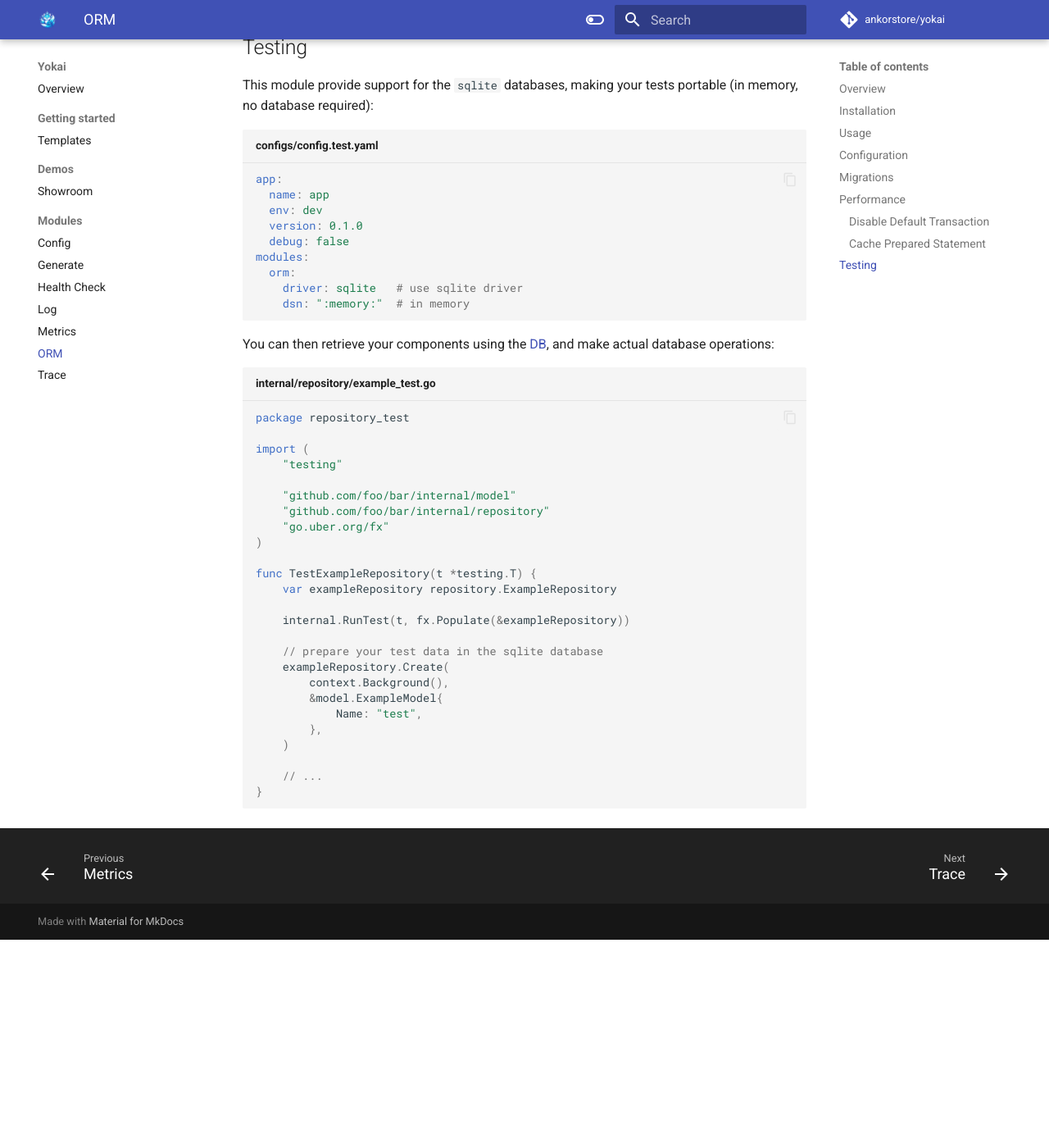
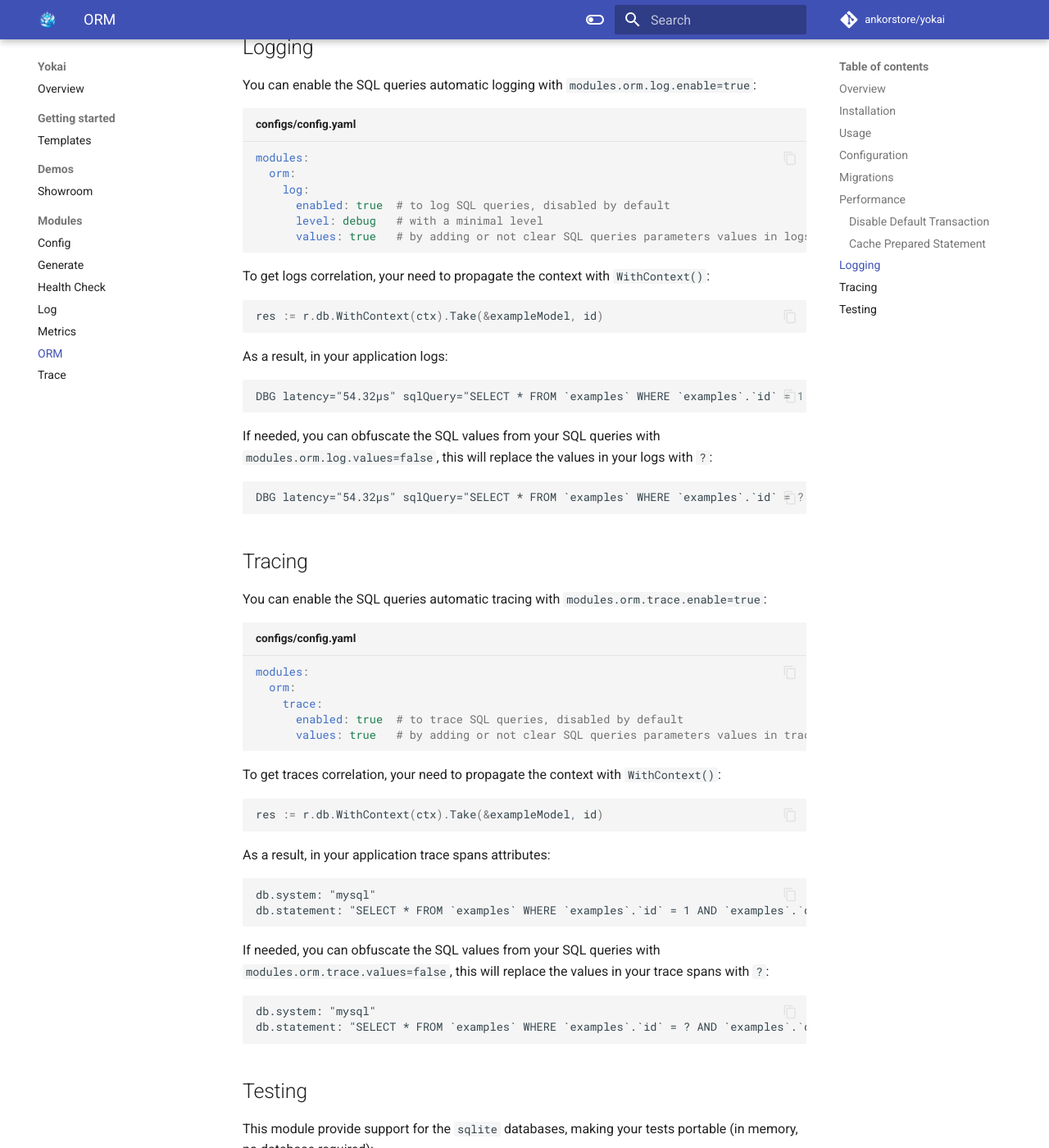
Before and after one commit to ankorstore/yokai, an MkDocs documentation site: the page built from docs/modules/fxorm.md, in a window 1280 px wide and 1400 px high, scrolled down 5444 px. Shown: the whole window at 82% size. Built offline with MkDocs 1.6.1 and Material for MkDocs 9.7.7, drawn with Linux system fonts in a browser that asks for light colours; comment, search, counter and statistics services are not loaded; before the commit the page ends 6590 px from its top, so only the background shows below that; some of the changed text lies outside the part shown.

Commit message:
doc(main): Added documentation (#65)

````diff
--- a/docs/modules/fxorm.md
+++ b/docs/modules/fxorm.md
@@ -86,21 +86,21 @@ func (r *ExampleRepository) Find(ctx context.Context, id int) (*model.ExampleMod
 	r.mutex.Lock()
 	defer r.mutex.Unlock()
 
-	var e model.ExampleModel
+	var exampleModel model.ExampleModel
 
-	res := r.db.WithContext(ctx).Take(&e, id)
+	res := r.db.WithContext(ctx).Take(&exampleModel, id)
 	if res.Error != nil {
 		return nil, res.Error
 	}
 
-	return &e, nil
+	return &exampleModel, nil
 }
 
-func (r *ExampleRepository) Create(ctx context.Context, example *model.ExampleModel) error {
+func (r *ExampleRepository) Create(ctx context.Context, exampleModel *model.ExampleModel) error {
 	r.mutex.Lock()
 	defer r.mutex.Unlock()
 
-	res := r.db.WithContext(ctx).Create(example)
+	res := r.db.WithContext(ctx).Create(exampleModel)
 
 	return res.Error
 }
@@ -249,6 +249,69 @@ modules:
       prepare_stmt: true                                        # enable prepared statements
 ```
 
+## Logging
+
+You can enable the SQL queries automatic logging with `modules.orm.log.enable=true`:
+
+```yaml title="configs/config.yaml"
+modules:
+  orm:
+    log:
+      enabled: true  # to log SQL queries, disabled by default
+      level: debug   # with a minimal level
+      values: true   # by adding or not clear SQL queries parameters values in logs, disabled by default
+```
+
+To get logs correlation, your need to propagate the context with `WithContext()`:
+
+```go
+res := r.db.WithContext(ctx).Take(&exampleModel, id)
+```
+
+As a result, in your application logs:
+
+```
+DBG latency="54.32µs" sqlQuery="SELECT * FROM `examples` WHERE `examples`.`id` = 1 AND `examples`.`deleted_at` IS NULL LIMIT 1" sqlRows=1
+```
+
+If needed, you can obfuscate the SQL values from your SQL queries with `modules.orm.log.values=false`, this will replace the values in your logs with `?`:
+
+```
+DBG latency="54.32µs" sqlQuery="SELECT * FROM `examples` WHERE `examples`.`id` = ? AND `examples`.`deleted_at` IS NULL LIMIT 1" sqlRows=1
+```
+
+## Tracing
+
+You can enable the SQL queries automatic tracing with `modules.orm.trace.enable=true`:
+
+```yaml title="configs/config.yaml"
+modules:
+  orm:
+    trace:
+      enabled: true  # to trace SQL queries, disabled by default
+      values: true   # by adding or not clear SQL queries parameters values in trace spans, disabled by default
+```
+
+To get traces correlation, your need to propagate the context with `WithContext()`:
+
+```go
+res := r.db.WithContext(ctx).Take(&exampleModel, id)
+```
+
+As a result, in your application trace spans attributes:
+
+```
+db.system: "mysql"
+db.statement: "SELECT * FROM `examples` WHERE `examples`.`id` = 1 AND `examples`.`deleted_at` IS NULL LIMIT 1"
+```
+
+If needed, you can obfuscate the SQL values from your SQL queries with `modules.orm.trace.values=false`, this will replace the values in your trace spans with `?`:
+
+```
+db.system: "mysql"
+db.statement: "SELECT * FROM `examples` WHERE `examples`.`id` = ? AND `examples`.`deleted_at` IS NULL LIMIT 1"
+```
+
 ## Testing
 
 This module provide support for the `sqlite` databases, making your tests portable (in memory, no database required):
````
Also changed, not shown: other parts of docs/modules/fxorm.md (+1 -1 lines).
